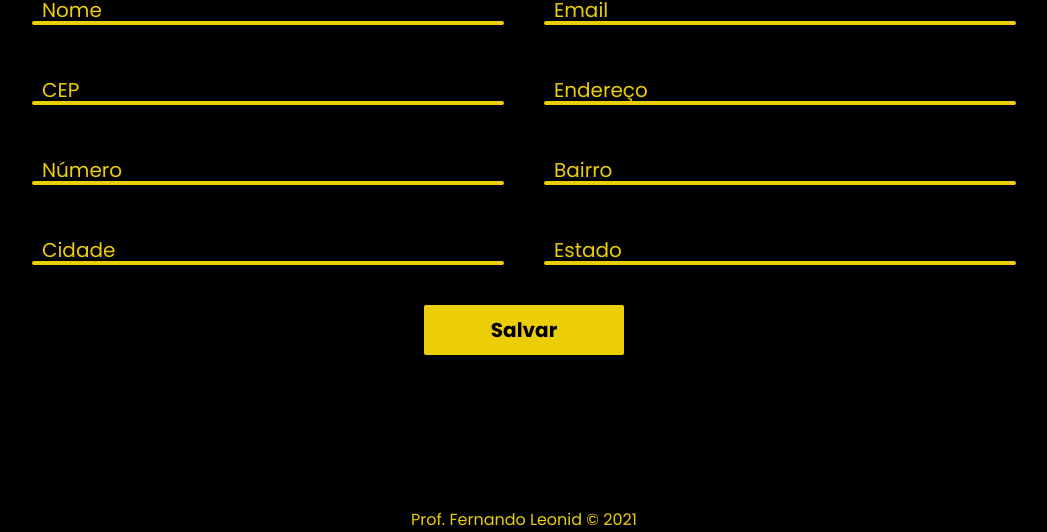
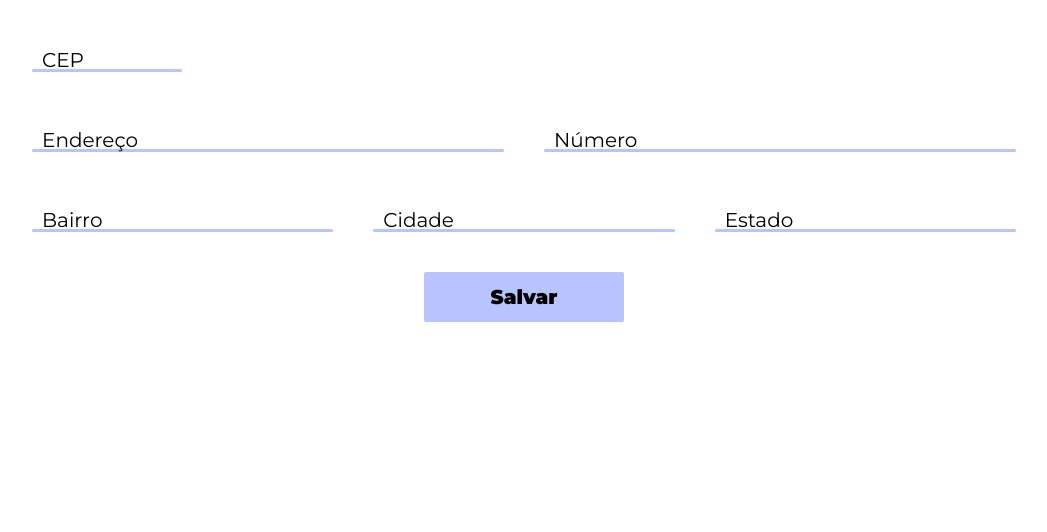
Before and after one commit to heitorgusan/get_apis, a plain HTML site: page cep/index.html in a window 1280 px wide. Shown: the part 268-800 px from the top of the page, without its empty margins (116-1163 px from the left). Drawn offline with Linux system fonts and the light colour scheme.

Commit message:
Atualização design

```diff
--- a/cep/index.html
+++ b/cep/index.html
@@ -1,30 +1,25 @@
 <!DOCTYPE html>
-<html lang="pt-br">
+<html lang="en">
 <head>
     <meta charset="UTF-8">
+    <meta http-equiv="X-UA-Compatible" content="IE=edge">
     <meta name="viewport" content="width=device-width, initial-scale=1.0">
     <link rel="stylesheet" href="style.css">
-    <script src="script.js" type="module" defer></script>
-    <title>Cadastro</title>
+    <link href="https://fonts.googleapis.com/css?family=Montserrat:400,600,600i,900,900i" rel="stylesheet">
+    <title>Busca de Endereços</title>
 </head>
 <body>
+
     <main class="container">
-        <h1 class="title">Cadastro</h1>
-        <div class="row">
-            <div class="inputbox">
-                <input type="text" id="nome" required>
-                <label for="nome">Nome</label>
-            </div>
-            <div class="inputbox">
-                <input type="text" id="email"  required>
-                <label for="email">Email</label>
-            </div>
-        </div>
+        <h1 class="title">Buscar Endereço por CEP</h1>
+
         <div class="row">
             <div class="inputbox">
                 <input type="text" id="cep"  required>
                 <label for="cep">CEP</label>
             </div>
+        </div>
+        <div class="row">
             <div class="inputbox">
                 <input type="text" id="endereco"  required>
                 <label for="endereco">Endereço</label>
@@ -33,8 +28,8 @@
                 <input type="text" id="numero"  required>
                 <label for="numero">Número</label>
             </div>
-        <!-- </div> -->
-        <!-- <div class="row"> -->
+        </div>
+        <div class="row">
             <div class="inputbox">
                 <input type="text" id="bairro"  required>
                 <label for="bairro">Bairro</label>
@@ -49,11 +44,8 @@
             </div>
         </div>
         <div class="row">
-            <button id="btn">Salvar</button>
+            <button>Salvar</button>
         </div>
     </main>
-    <footer>
-        Prof. Fernando Leonid &#169 2021
-    </footer>
 </body>
 </html>
--- a/cep/script.js
+++ /dev/null
@@ -1,8 +0,0 @@
-'use strict';
-
-const pesquisaCep = ()=> {
-
-}
-
-document.getElementById('cep')
-    .addEventListener('focusout',pesquisaCep);
--- a/cep/style.css
+++ b/cep/style.css
@@ -1,14 +1,16 @@
-@import url('https://fonts.googleapis.com/css2?family=Poppins:wght@400;500;600;700;800&display=swap');
+@import url('https://fonts.googleapis.com/css2?family=Montserrat:ital,wght@0,200;1,100;1,900&display=swap');
+
 * {
     margin: 0;
     padding: 0;
     box-sizing: border-box;
-    font-family: 'Poppins', sans-serif;
+    font-family: 'Montserrat';
 }
 
 :root {
-    --bg-color: #000;
-    --primary-color: #EBCE07
+    --bg-color: rgba(255, 255, 255, 0.507);
+    --primary-color: rgba(0,0,0,1);
+    --blue-option:rgb(183, 196, 255);
 }
 
 body {
@@ -39,7 +41,7 @@ body {
 
 .row {
     display: grid;
-    grid-template-columns: repeat(auto-fit, minmax(350px, 1fr));
+    grid-template-columns: repeat(auto-fit, minmax(200px, 1fr));
     gap: 40px;
 }
 .inputbox {
@@ -48,6 +50,11 @@ body {
     flex-direction: column-reverse;
     height: 40px;
 }
+
+/* input::-webkit-outer-spin-button,
+input::-webkit-inner-spin-button {
+  -webkit-appearance: none;
+} */
 
 .inputbox label {
     position: relative;
@@ -61,9 +68,9 @@ body {
 
 .inputbox input {
     position: absolute;
-    background-color: var(--primary-color);
+    background-color: var(--blue-option);
     width: 100%;
-    height: 4px;
+    height: 3px;
     bottom: 0;
     box-shadow: none;
     border: none;
@@ -93,12 +100,12 @@ body {
     border:none;
     outline: none;
     cursor: pointer;
-    background-color: var(--primary-color);
+    background-color: var(--blue-option);
     font-size: 20px;
     font-weight: bold;
     border-radius: 2px;
 }
 
-footer {
-    color: var(--primary-color);
+#cep{
+    width: 150px;
 }
```
